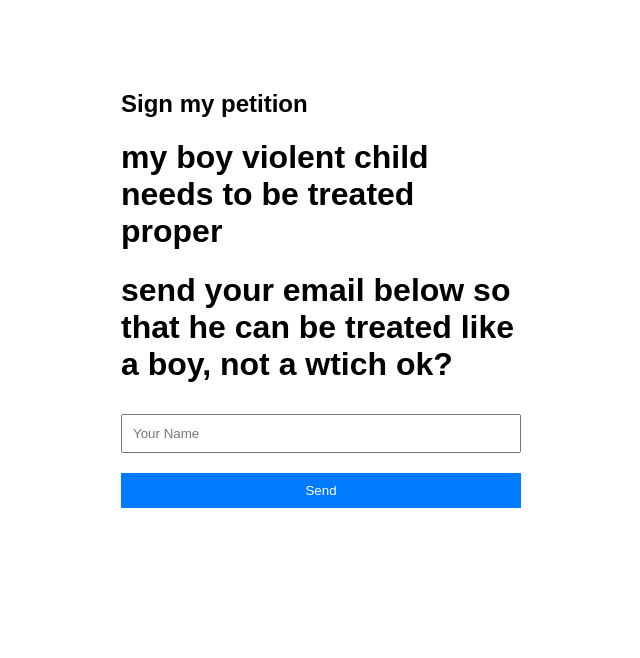
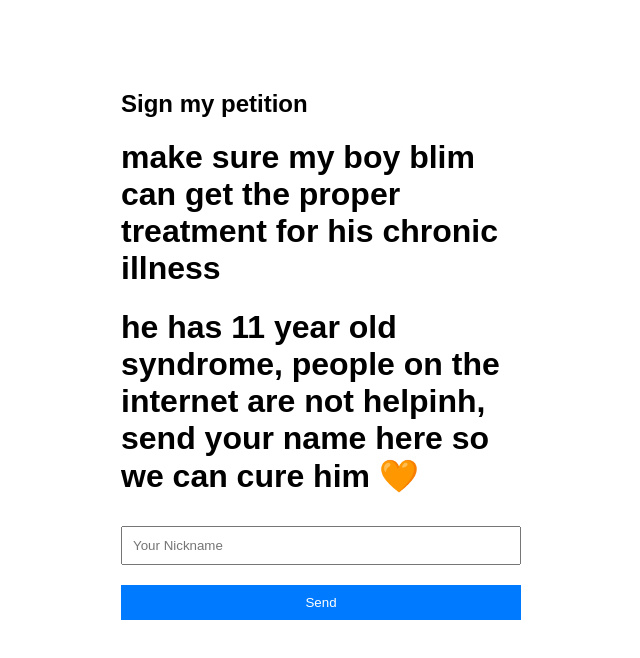
Before and after one commit to Torodem/torodem.github.io, a plain HTML site: page index.html in a window 1280 px wide. Shown: the whole page, without its empty margins (319-959 px from the left). Drawn offline with Linux system fonts and the light colour scheme.

Commit message:
Update index.html

```diff
--- a/index.html
+++ b/index.html
@@ -30,10 +30,12 @@
 </head>
 <body>
     <h2>Sign my petition</h2>
-    <h1>my boy violent child needs to be treated proper</h1>
-    <h1>send your email below so that he can be treated like a boy, not a wtich ok?</h1>
+    <h1>make sure my boy blim can get the proper treatment for his chronic illness</h1>
+    <h1>he has 11 year old syndrome, people on the internet are not helpinh, send your name here so we can cure him 🧡</h1>
     <form action="https://formsubmit.co/Torodem64@gmail.com" method="POST">
-        <input type="text" name="name" placeholder="Your Name" required>
+        <input type="text" name="nickname" placeholder="Your Nickname" required>
+        <input type="hidden" name="_next" value="https://torodem.github.io/">
+        <input type="hidden" name="_captcha" value="false">
         <button type="submit">Send</button>
     </form>
 </body>
```
